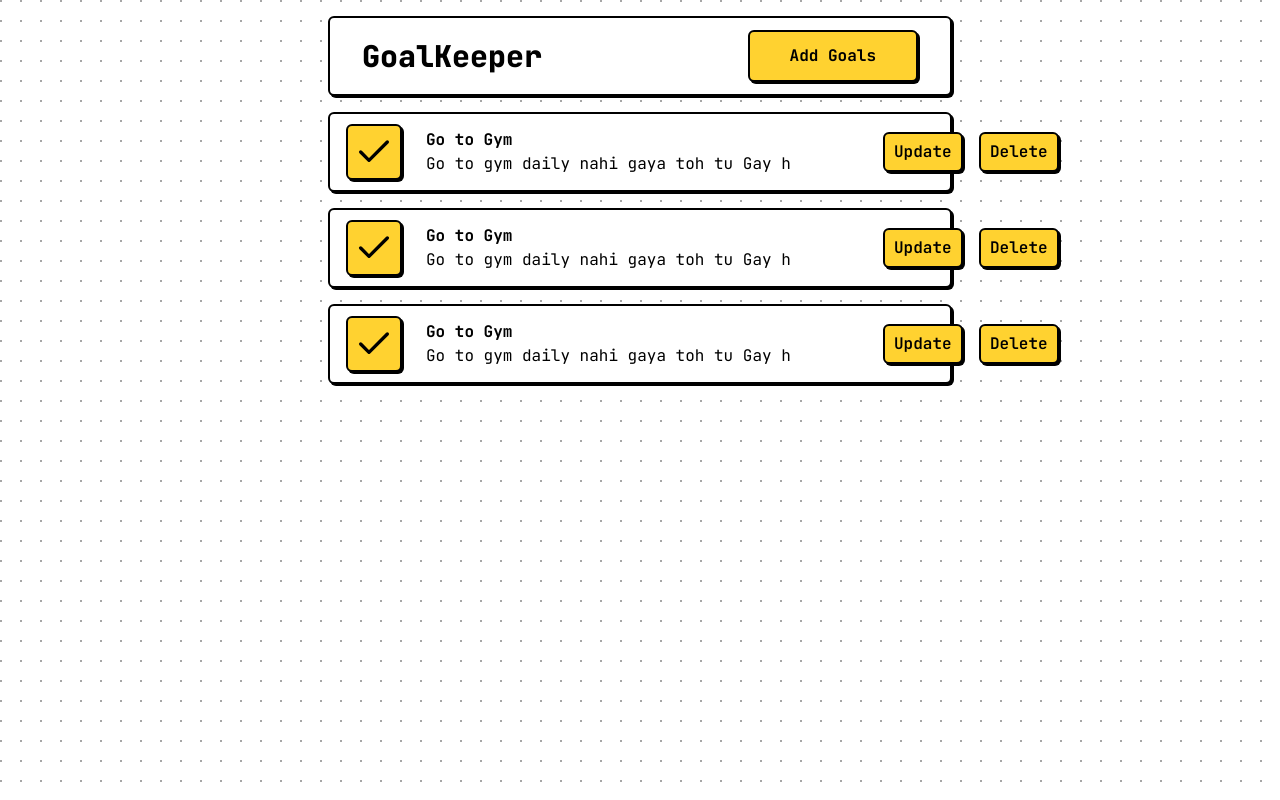
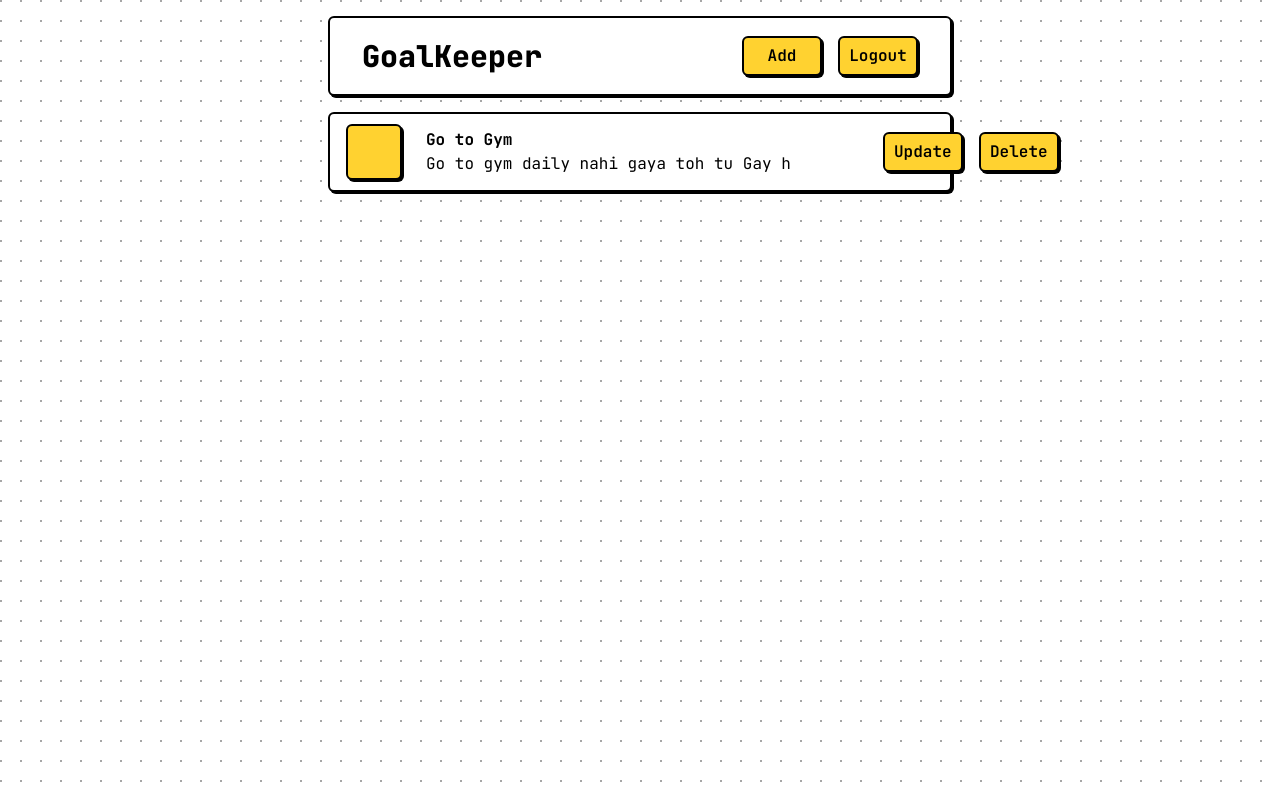
Before and after one commit to amanv05/GoalKeeper, a React (Vite) app in the folder frontend/: page / in a window 1280 px wide. Built offline with nearby package versions, Linux system fonts and the light colour scheme.

Commit message:
added some new components

```diff
--- a/frontend/src/components/AddGoalButton.tsx
+++ /dev/null
@@ -1,16 +0,0 @@
-interface buttonProps {
-  onclick?: () => void;
-}
-
-const AddGoalButton = (props: buttonProps) => {
-  return (
-    <button
-      className="bg-amber-300 rounded-md border-2 px-10 py-3 shadow-[2px_2px_0px_0px_#000000] cursor-pointer hover:shadow-[1px_1px_0px_0px_#000000] hover:bg-amber-300 font-jetbrains font-bold"
-      onClick={props.onclick}
-    >
-      Add Goals
-    </button>
-  );
-};
-
-export default AddGoalButton;
--- a/frontend/src/components/Button.tsx
+++ b/frontend/src/components/Button.tsx
@@ -1,15 +1,15 @@
 interface ButtonProps {
-  onclick: () => void;
-  placeholder: string;
+  onclick?: () => void;
+  text: string;
 }
 
-const Button = ({ onclick, placeholder }: ButtonProps) => {
+const Button = ({ onclick, text }: ButtonProps) => {
   return (
     <button
       onClick={onclick}
       className="flex justify-center bg-amber-300 items-center w-20 h-10 border-2 rounded-md cursor-pointer shadow-[2px_2px_0px_0px_#000000] hover:shadow-[1px_1px_0px_0px_#000000] font-semibold font-jetbrains"
     >
-      {placeholder}
+      {text}
     </button>
   );
 };
--- a/frontend/src/components/GoalCard.tsx
+++ b/frontend/src/components/GoalCard.tsx
@@ -1,4 +1,5 @@
 interface GoalCardProps {
+  _id: string;
   title: string;
   description: string;
   isCompleted: boolean;
@@ -10,6 +11,7 @@ import ToggleButton from "./ToggleButton";
 import Button from "./Button";
 
 const GoalCard = ({
+  _id,
   title,
   description,
   isCompleted,
@@ -25,8 +27,8 @@ const GoalCard = ({
           <p className="font-jetbrains truncate">{description}</p>
         </div>
         <div className="flex items-center justify-center gap-4">
-          <Button placeholder={"Update"} onclick={onUpdate}></Button>
-          <Button placeholder={"Delete"} onclick={onDelete}></Button>
+          <Button text={"Update"} onclick={() => onUpdate(_id)}></Button>
+          <Button text={"Delete"} onclick={() => onDelete(_id)}></Button>
         </div>
 
       </div>
--- /dev/null
+++ b/frontend/src/components/InputBox.tsx
@@ -0,0 +1,12 @@
+interface InputBoxProps {
+}
+
+const InputBox = () => {
+  return (
+    <div>
+
+    </div>
+  )
+}
+
+export default InputBox
--- a/frontend/src/components/NavBar.tsx
+++ b/frontend/src/components/NavBar.tsx
@@ -1,4 +1,4 @@
-import AddGoalButton from "./AddGoalButton";
+import Button from "./Button";
 
 const NavBar = () => {
   return (
@@ -6,7 +6,10 @@ const NavBar = () => {
       <h1 className="font-jetbrains font-extrabold  text-3xl text-black cursor-pointer">
         GoalKeeper
       </h1>
-      <AddGoalButton />
+      <div className="flex gap-4">
+      <Button text={"Add"} />
+      <Button text={"Logout"} />
+      </div>
     </div>
   );
 };
--- a/frontend/src/pages/Dashboard.tsx
+++ b/frontend/src/pages/Dashboard.tsx
@@ -10,9 +10,7 @@ const Dashboard = () => {
     <div className="w-[50%] mx-auto">
       <NavBar />
       <div className="w-full">
-      <GoalCard title={"Go to Gym"} description={"Go to gym daily nahi gaya toh tu Gay h"} isCompleted={true}/>
-      <GoalCard title={"Go to Gym"} description={"Go to gym daily nahi gaya toh tu Gay h"} isCompleted={true}/>
-      <GoalCard title={"Go to Gym"} description={"Go to gym daily nahi gaya toh tu Gay h"} isCompleted={true}/>
+      <GoalCard title={"Go to Gym"} description={"Go to gym daily nahi gaya toh tu Gay h"} isCompleted={false} />
     </div>
     </div>
     </Background>
```
Also changed, not shown: frontend/src/modals/UpdateGoalModal.tsx (added).
